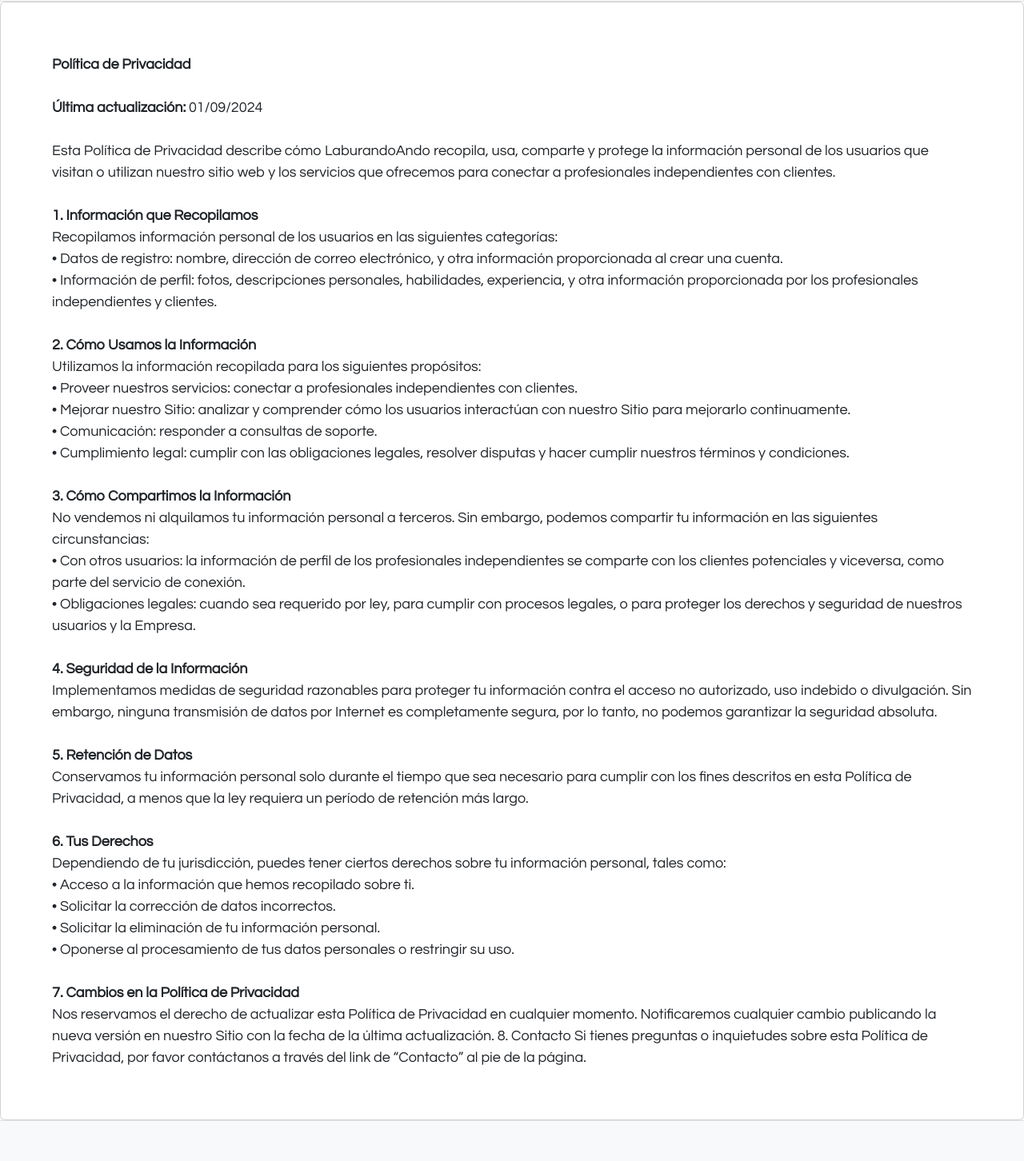
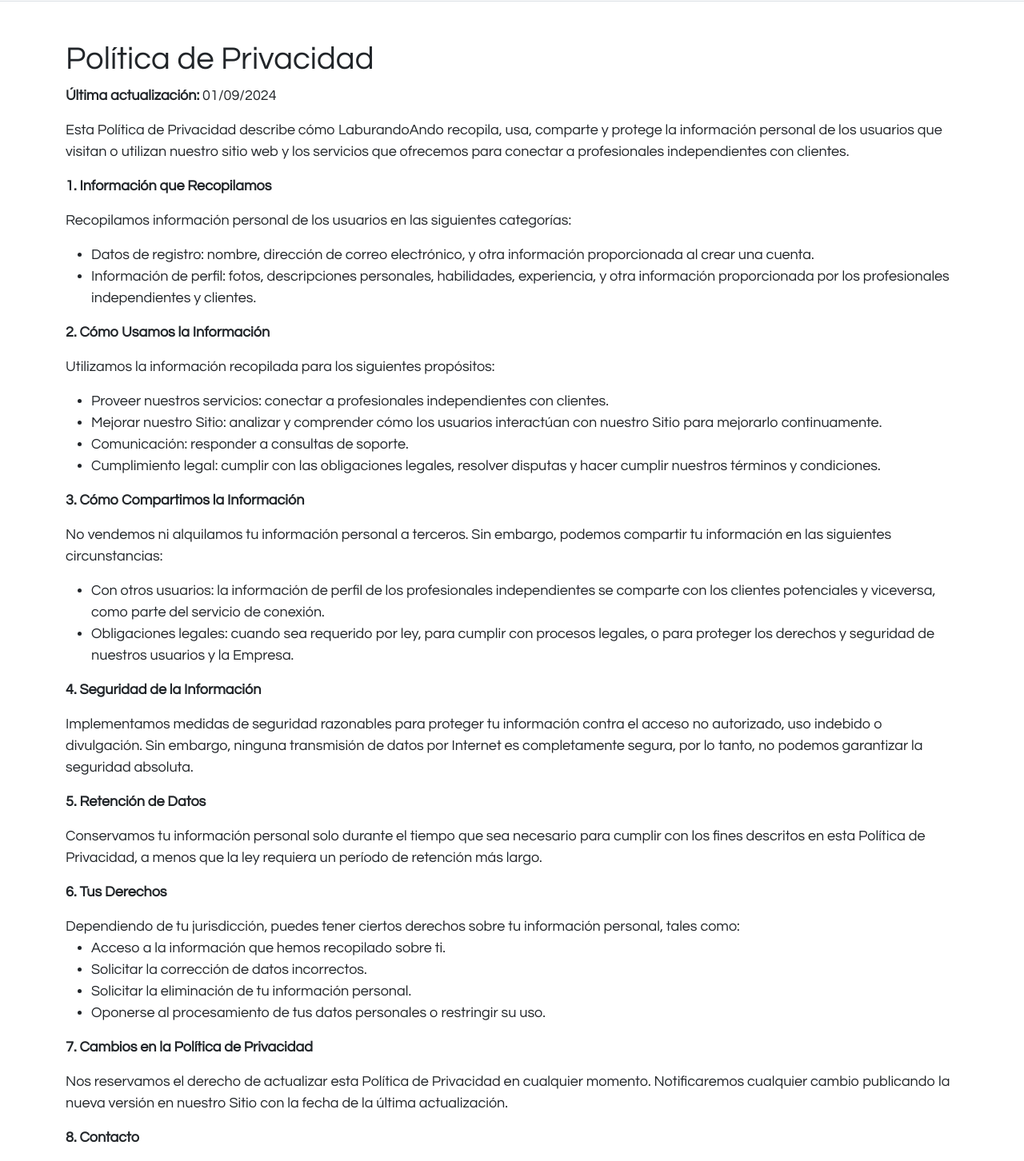
Before and after one commit to FranprzDev/LaburandoAndo, a React (Vite) app: page /politica in a window 1280 px wide. Shown: the part 68-1520 px from the top of the page at 80% size. Built offline with nearby package versions, Linux system fonts and the light colour scheme.

Commit message:
corregi estructura en cp PoliticaPrivacidad, UsoCliente y UsoProfesional

```diff
--- a/src/App.css
+++ b/src/App.css
@@ -91,7 +91,8 @@ img{
     .btn,
     .nav-link,
     button,
-    label{
+    label,
+    li{
         font-size: var(--fontText-xl);
     }
 }
--- a/src/pages/TerminosCondiciones/PoliticaPrivacidad.jsx
+++ b/src/pages/TerminosCondiciones/PoliticaPrivacidad.jsx
@@ -1,89 +1,105 @@
-import React from "react";
-
 const PoliticaPrivacidad = () => {
   return (
-    <div className="card">
-      <div className="card-body">
-        <p className="mx-5 my-5">
-          <strong>Política de Privacidad</strong> <br />
-          <br />
-          <strong>Última actualización:</strong> 01/09/2024 <br />
-          <br />
+    <div className="container py-5">
+      <h1>Política de Privacidad</h1>
+      <p>
+        <span className="fw-bold mt-3 me-1">Última actualización:</span>
+        <span>01/09/2024</span>
+      </p>
+      <p className="mb-3">
         Esta Política de Privacidad describe cómo LaburandoAndo recopila, usa,
-          comparte y protege la información personal de los usuarios que visitan
-          o utilizan nuestro sitio web y los servicios que ofrecemos para
-          conectar a profesionales independientes con clientes. <br />
-          <br />
-          <strong>1. Información que Recopilamos</strong> <br />
-          Recopilamos información personal de los usuarios en las siguientes
-          categorías: <br />
-          • Datos de registro: nombre, dirección de correo electrónico, y otra
-          información proporcionada al crear una cuenta.
-          <br />
-          • Información de perfil: fotos, descripciones personales, habilidades,
-          experiencia, y otra información proporcionada por los profesionales
-          independientes y clientes. <br />
-          <br />
-          <strong>2. Cómo Usamos la Información </strong>
-          <br />
+        comparte y protege la información personal de los usuarios que visitan o
+        utilizan nuestro sitio web y los servicios que ofrecemos para conectar a
+        profesionales independientes con clientes.
+      </p>
+      <p className="fw-bold mt-3">1. Información que Recopilamos</p>
+
+      <p>  Recopilamos información personal de los usuarios en las siguientes
+      categorías:</p>
+      <ul>
+        <li>Datos de registro: nombre, dirección de correo electrónico,
+        y otra información proporcionada al crear una cuenta.</li>
+        <li>Información de
+      perfil: fotos, descripciones personales, habilidades, experiencia, y otra
+      información proporcionada por los profesionales independientes y clientes.</li>
+      </ul>
+      <p className="fw-bold mt-3 mt-3">2. Cómo Usamos la Información </p>
+      <p>
         Utilizamos la información recopilada para los siguientes propósitos:
-          <br />
-          • Proveer nuestros servicios: conectar a profesionales independientes
-          con clientes. <br />
-          • Mejorar nuestro Sitio: analizar y comprender cómo los usuarios
-          interactúan con nuestro Sitio para mejorarlo continuamente. <br />
-          • Comunicación: responder a consultas de soporte. <br />
-          • Cumplimiento legal: cumplir con las obligaciones legales, resolver
-          disputas y hacer cumplir nuestros términos y condiciones. <br />
-          <br />
-          <strong>3. Cómo Compartimos la Información</strong>
-          <br />
+      </p>
+      <ul>
+        <li>
+          Proveer nuestros servicios: conectar a profesionales independientes
+          con clientes.{" "}
+        </li>
+        <li>
+          Mejorar nuestro Sitio: analizar y comprender cómo los usuarios
+          interactúan con nuestro Sitio para mejorarlo continuamente.{" "}
+        </li>
+        <li>Comunicación: responder a consultas de soporte. </li>
+        <li>
+          Cumplimiento legal: cumplir con las obligaciones legales, resolver
+          disputas y hacer cumplir nuestros términos y condiciones.{" "}
+        </li>
+      </ul>
+      <p className="fw-bold mt-3 mt-3">3. Cómo Compartimos la Información</p>
+      <p>
         No vendemos ni alquilamos tu información personal a terceros. Sin
         embargo, podemos compartir tu información en las siguientes
         circunstancias:
-          <br />
-          • Con otros usuarios: la información de perfil de los profesionales
+      </p>
+      <ul>
+        <li>
+          Con otros usuarios: la información de perfil de los profesionales
           independientes se comparte con los clientes potenciales y viceversa,
-          como parte del servicio de conexión.
-          <br />
-          • Obligaciones legales: cuando sea requerido por ley, para cumplir con
+          como parte del servicio de conexión.{" "}
+        </li>
+        <li>
+          Obligaciones legales: cuando sea requerido por ley, para cumplir con
           procesos legales, o para proteger los derechos y seguridad de nuestros
-          usuarios y la Empresa. <br />
-          <br />
-          <strong>4. Seguridad de la Información</strong>
-          <br /> Implementamos medidas de seguridad razonables para proteger tu
-          información contra el acceso no autorizado, uso indebido o
-          divulgación. Sin embargo, ninguna transmisión de datos por Internet es
-          completamente segura, por lo tanto, no podemos garantizar la seguridad
-          absoluta. <br />
-          <br />
-          <strong>5. Retención de Datos</strong>
-          <br /> Conservamos tu información personal solo durante el tiempo que
-          sea necesario para cumplir con los fines descritos en esta Política de
+          usuarios y la Empresa.{" "}
+        </li>
+      </ul>
+      <p className="fw-bold mt-3">4. Seguridad de la Información</p>
+      <p>
+        Implementamos medidas de seguridad razonables para proteger tu
+        información contra el acceso no autorizado, uso indebido o divulgación.
+        Sin embargo, ninguna transmisión de datos por Internet es completamente
+        segura, por lo tanto, no podemos garantizar la seguridad absoluta.
+      </p>
+      <p className="fw-bold mt-3">5. Retención de Datos</p>
+      <p>
+        {" "}
+        Conservamos tu información personal solo durante el tiempo que sea
+        necesario para cumplir con los fines descritos en esta Política de
         Privacidad, a menos que la ley requiera un período de retención más
         largo.
-          <br />
-          <br />
-          <strong>6. Tus Derechos</strong> <br />
+      </p>
+      <p className="fw-bold mt-3">6. Tus Derechos</p>
+      <p>
         Dependiendo de tu jurisdicción, puedes tener ciertos derechos sobre tu
         información personal, tales como:
-          <br />
-          • Acceso a la información que hemos recopilado sobre ti. <br />
-          • Solicitar la corrección de datos incorrectos. <br />
-          • Solicitar la eliminación de tu información personal. <br />
-          • Oponerse al procesamiento de tus datos personales o restringir su
-          uso. <br />
-          <br />
-          <strong>7. Cambios en la Política de Privacidad </strong>
-          <br />
+        <ul>
+          <li>Acceso a la información que hemos recopilado sobre ti.</li>
+          <li>Solicitar la corrección de datos incorrectos.</li>
+          <li>Solicitar la eliminación de tu información personal.</li>
+          <li>
+            Oponerse al procesamiento de tus datos personales o restringir su
+            uso.
+          </li>
+        </ul>
+      </p>
+      <p className="fw-bold mt-3">7. Cambios en la Política de Privacidad </p>
+      <p>
         Nos reservamos el derecho de actualizar esta Política de Privacidad en
         cualquier momento. Notificaremos cualquier cambio publicando la nueva
-          versión en nuestro Sitio con la fecha de la última actualización. 8.
-          Contacto Si tienes preguntas o inquietudes sobre esta Política de
-          Privacidad, por favor contáctanos a través del link de “Contacto” al
-          pie de la página.
+        versión en nuestro Sitio con la fecha de la última actualización.
       </p>
-      </div>
+      <p className="fw-bold mt-3">8. Contacto</p>
+      <p>
+        Si tienes preguntas o inquietudes sobre esta Política de Privacidad, por
+        favor contáctanos a través del link de “Contacto” al pie de la página.
+      </p>
     </div>
   );
 };
--- a/src/pages/TerminosCondiciones/UsoCliente.jsx
+++ b/src/pages/TerminosCondiciones/UsoCliente.jsx
@@ -1,92 +1,113 @@
-import React from "react";
-
 const UsoCliente = () => {
   return (
-    <div className="card">
-      <div className="card-body">
-        <p className="mx-5 my-5">
-          <strong>Condiciones de Uso para Clientes</strong> <br />
-          <br />
-          <strong>Última actualización: </strong>01/09/2024 <br />
-          <br />
-          Estas Condiciones de Uso regulan el acceso y uso de LaburandoAndo por
-          parte de los clientes que desean contratar los servicios de
-          profesionales independientes a través de nuestro sitio web. Al
-          utilizar el Sitio, aceptas estas Condiciones de Uso. <br />
-          <br />
-          <strong>1. Registro y Elegibilidad </strong>
-          <br />
+    <div className="container py-5">
+      <h1>Condiciones de Uso para Clientes</h1>
+      <p>
+        <span className="fw-bold mt-3">Última actualización: </span>01/09/224
+        <span></span>{" "}
+      </p>
+      <p>
+        Estas Condiciones de Uso regulan el acceso y uso de LaburandoAndo por
+        parte de los clientes que desean contratar los servicios de
+        profesionales independientes a través de nuestro sitio web. Al utilizar
+        el Sitio, aceptas estas Condiciones de Uso.{" "}
+      </p>
+      <p className="fw-bold mt-3">1. Registro y Elegibilidad </p>
+      <ul className="list-unstyled">
+        <li>
           1.1 Requisitos de Registro: Para utilizar el Sitio como Cliente, debes
           registrarte creando una cuenta con información precisa, completa y
           actualizada. Eres responsable de mantener la confidencialidad de tus
           credenciales de inicio de sesión y de todas las actividades que
-          ocurran bajo tu cuenta. <br />
+          ocurran bajo tu cuenta.{" "}
+        </li>
+        <li>
           1.2 Elegibilidad: Debes ser mayor de 18 años y tener la capacidad
           legal para celebrar contratos vinculantes. Al utilizar el Sitio,
-          garantizas que cumples con estos requisitos. <br />
-          <br />
-          <strong>2. Uso del Sitio y Servicios</strong> <br />
+          garantizas que cumples con estos requisitos.{" "}
+        </li>
+      </ul>
+      <p className="fw-bold mt-3">2. Uso del Sitio y Servicios</p>
+      <ul className="list-unstyled">
+        <li>
           2.1 Contratación de Profesionales: Los Clientes pueden buscar y
           contratar a Profesionales a través del Sitio. Las condiciones
           específicas del servicio se acuerdan directamente entre el Cliente y
-          el Profesional, y la Empresa no es parte de este contrato. <br />
+          el Profesional, y la Empresa no es parte de este contrato.
+        </li>
+        <li>
           2.2 Evaluación y Selección: Eres responsable de evaluar la idoneidad,
           habilidades y credenciales de los Profesionales antes de contratarlos.
           La Empresa no garantiza la calidad, competencia o desempeño de los
-          Profesionales. <br />
+          Profesionales.
+        </li>
+        <li>
           2.3 Comportamiento del Usuario: Debes actuar de manera profesional y
           respetuosa en todas las interacciones con los Profesionales. No se
-          tolerará ningún comportamiento abusivo, fraudulento o engañoso. <br />
+          tolerará ningún comportamiento abusivo, fraudulento o engañoso.
+        </li>
+        <li>
+          {" "}
           2.4 Prohibiciones de Uso: No está permitido usar el Sitio para
           solicitar servicios ilegales, transmitir contenido ofensivo o violar
-          los derechos de otros usuarios. <br />
-          <br />
-          <strong>3. Pagos y Tarifas</strong> <br />
-          Pagos a Profesionales: Los pagos por los servicios contratados se
-          acuerdan entre las partes. <br />
-          <br />
-          <strong>4. Responsabilidades y Exenciones </strong>
-          <br />
+          los derechos de otros usuarios.
+        </li>
+      </ul>
+      <p className="fw-bold mt-3">3. Pagos y Tarifas</p>
+      Pagos a Profesionales: Los pagos por los servicios contratados se acuerdan
+      entre las partes.
+      <p className="fw-bold mt-3">4. Responsabilidades y Exenciones </p>
+      <ul className="list-unstyled">
+        <li>
           4.1 Responsabilidad del Cliente: Como Cliente, eres responsable de
           garantizar que cualquier servicio recibido cumpla con tus expectativas
           y requerimientos. Debes cumplir con los términos acordados con el
-          Profesional y pagar por los servicios prestados. <br />
+          Profesional y pagar por los servicios prestados.
+        </li>
+        <li>
           4.2 Exención de Responsabilidad de la Empresa: La Empresa no garantiza
           la calidad de los servicios proporcionados por los Profesionales. No
           somos responsables de los acuerdos, incumplimientos o cualquier daño
-          que surja de la relación entre Clientes y Profesionales. <br />
+          que surja de la relación entre Clientes y Profesionales.{" "}
+        </li>
+        <li>
           4.3 Uso del Contenido del Sitio: No puedes copiar, reproducir,
           distribuir o explotar comercialmente ningún contenido del Sitio sin
-          nuestra autorización previa por escrito. <br />
-          <br />
-          <strong>5. Limitación de Responsabilidad </strong>
-          <br />
-          La Empresa no será responsable por daños directos, indirectos,
-          incidentales, especiales, o consecuentes derivados del uso del Sitio,
-          de la contratación de servicios de Profesionales, o de cualquier
-          acción realizada por terceros a través del Sitio. <br />
-          <br />
-          <strong>6. Modificaciones y Terminación</strong> <br />
+          nuestra autorización previa por escrito.{" "}
+        </li>
+      </ul>
+      <p className="fw-bold mt-3">5. Limitación de Responsabilidad </p>
+      <p>
+        La Empresa no será responsable por daños directos, indirectos,
+        incidentales, especiales, o consecuentes derivados del uso del Sitio, de
+        la contratación de servicios de Profesionales, o de cualquier acción
+        realizada por terceros a través del Sitio.{" "}
+      </p>
+      <p className="fw-bold mt-3">6. Modificaciones y Terminación</p>
+      <ul className="list-unstyled">
+        <li>
           6.1 Modificación de las Condiciones: Nos reservamos el derecho de
           modificar estas Condiciones de Uso en cualquier momento. Te
           notificaremos sobre cambios significativos y continuaremos
-          proporcionando acceso al Sitio bajo las nuevas Condiciones. <br />
+          proporcionando acceso al Sitio bajo las nuevas Condiciones.
+        </li>
+        <li>
           6.2 Terminación del Servicio: Podemos suspender o cerrar tu cuenta en
           cualquier momento si violas estas Condiciones o por cualquier otra
-          razón justificada. <br />
-          <br />
-          <strong>7. Ley Aplicable y Jurisdicción</strong> <br />
-          Estas Condiciones se rigen por las leyes de Argentina, sin
-          consideración a sus principios de conflicto de leyes. Cualquier
-          disputa derivada de estas Condiciones se resolverá en los tribunales.
-          <br />
-          <br />
-          <strong>8. Contacto </strong>
-          <br />
-          Para consultas sobre estas Condiciones de Uso, contáctanos a través
-          del link “Contacto” al pie de la página
-        </p>
-      </div>
+          razón justificada.
+        </li>
+      </ul>
+      <p className="fw-bold mt-3">7. Ley Aplicable y Jurisdicción</p>
+      <p>
+        Estas Condiciones se rigen por las leyes de Argentina, sin consideración
+        a sus principios de conflicto de leyes. Cualquier disputa derivada de
+        estas Condiciones se resolverá en los tribunales.
+      </p>
+      <p className="fw-bold mt-3">8. Contacto </p>
+      <p>
+        Para consultas sobre estas Condiciones de Uso, contáctanos a través del
+        link “Contacto” al pie de la página
+      </p>
     </div>
   );
 };
--- a/src/pages/TerminosCondiciones/UsoProfesional.jsx
+++ b/src/pages/TerminosCondiciones/UsoProfesional.jsx
@@ -2,103 +2,123 @@ import React from "react";
 
 const UsoProfesional = () => {
   return (
-    <div className="card">
-      <div className="card-body">
-        <p className="mx-5 my-5">
-          <strong>Condiciones de Uso para Profesionales </strong>
-          <br />
-          <br />
-          <strong>Última actualización: </strong>01/09/2024
-          <br />
-          <br />
+    <div className="container py-5">
+      <h1>Condiciones de Uso para Profesionales</h1>
+      <p>
+        <span className="fw-bold mt-3">Última actualización: </span>01/09/224
+        <span></span>{" "}
+      </p>
+      <p>
         Estas Condiciones de Uso regulan el acceso y uso de LaburandoAndo por
         parte de los profesionales independientes que desean ofrecer sus
-          servicios a través de nuestro sitio. Al registrarte y utilizar el
-          Sitio, aceptas estas Condiciones de Uso. <br />
-          <br />
-          <strong>1. Registro y Elegibilidad</strong>
-          <br />
+        servicios a través de nuestro sitio. Al registrarte y utilizar el Sitio,
+        aceptas estas Condiciones de Uso.
+      </p>
+      <p className="fw-bold mt-3">1. Registro y Elegibilidad</p>
+      <ul className="list-unstyled">
+        <li>
           1.1 Requisitos de Registro: Para utilizar el Sitio como Profesional,
           debes registrarte creando una cuenta con información precisa, completa
           y actualizada. Eres responsable de mantener la confidencialidad de tus
           credenciales de inicio de sesión y de todas las actividades que
-          ocurran bajo tu cuenta. <br />
+          ocurran bajo tu cuenta.
+        </li>
+        <li>
           1.2 Elegibilidad: Debes ser mayor de 18 años y tener la capacidad
           legal para celebrar contratos vinculantes. También debes poseer todas
           las licencias, permisos y certificaciones necesarios para prestar los
-          servicios que ofreces. <br />
+          servicios que ofreces.
+        </li>
+        <li>
           1.3 Verificación de Identidad: La Empresa se reserva el derecho de
           verificar tu identidad y la exactitud de la información proporcionada.
           Al registrarte, aceptas que podemos solicitar información adicional
-          para verificar tu identidad. <br />
-          <br />
-          <strong>2. Uso del Sitio y Servicios</strong>
-          <br />
+          para verificar tu identidad.
+        </li>
+      </ul>
+      <p className="fw-bold mt-3">2. Uso del Sitio y Servicios</p>
+      <ul className="list-unstyled">
+        <li>
           2.1 Provisión de Servicios: Los Profesionales son responsables de
           proporcionar los servicios acordados con los clientes, conforme a los
           términos establecidos en el acuerdo entre ambas partes. La Empresa no
           garantiza ningún nivel de éxito o contratación a través del Sitio.
-          <br />
+        </li>
+        <li>
           2.2 Comportamiento Profesional: Debes actuar de manera profesional y
           respetuosa en todas tus interacciones con clientes. No se tolerará
-          ningún comportamiento fraudulento, engañoso o abusivo. <br />
+          ningún comportamiento fraudulento, engañoso o abusivo.
+        </li>
+        <li>
           2.3 Cumplimiento Legal: Eres responsable de cumplir con todas las
           leyes, regulaciones y normas aplicables a tu actividad profesional,
-          incluidas las obligaciones fiscales. <br />
+          incluidas las obligaciones fiscales.
+        </li>
+        <li>
           2.4 Contenido de Perfil: Toda la información, descripción de
           servicios, tarifas y contenido proporcionado en tu perfil debe ser
           veraz y precisa. No está permitido incluir contenido ofensivo,
-          engañoso o que infrinja derechos de terceros. <br />
-          <br />
-          <strong>3. Restricciones de Uso</strong>
-          <br />
-          No debes: <br />
-          • Usar el Sitio para fines ilegales o no autorizados. <br />
+          engañoso o que infrinja derechos de terceros.
+        </li>
+      </ul>
+      <p className="fw-bold mt-3">3. Restricciones de Uso</p>
+      <ul className="list-unstyled">
+        <li>• Usar el Sitio para fines ilegales o no autorizados.</li>
+        <li>
           • Transmitir contenido que sea ofensivo, difamatorio, obsceno o que
-          infrinja derechos de terceros. <br />
+          infrinja derechos de terceros.
+        </li>
+        <li>
           • Realizar actividades que puedan dañar, deshabilitar o perjudicar la
-          funcionalidad del Sitio. <br />
+          funcionalidad del Sitio.
+        </li>
+        <li>
           • Intentar obtener acceso no autorizado a las cuentas de otros
-          usuarios o sistemas de la Empresa. <br />
-          <br />
-          <strong>4. Terminación y Suspensión</strong>
-          <br />
+          usuarios o sistemas de la Empresa.
+        </li>
+      </ul>
+      <p className="fw-bold mt-3">4. Terminación y Suspensión</p>
+      <ul className="list-unstyled">
+        <li>
           4.1 Terminación por el Profesional: Puedes cerrar tu cuenta en
           cualquier momento, notificándonos a través del link “Contacto” al pie
           de la página. Las obligaciones pendientes deberán ser cumplidas antes
-          de la terminación. <br />
+          de la terminación.
+        </li>
+        <li>
           4.2 Terminación por la Empresa: Nos reservamos el derecho de suspender
           o terminar tu cuenta si violas estas Condiciones, si se sospecha
-          actividad fraudulenta, o por cualquier otra razón justificada. <br />
-          <br />
-          <strong>5. Limitación de Responsabilidad</strong>
-          <br />
+          actividad fraudulenta, o por cualquier otra razón justificada.
+        </li>
+      </ul>
+      <p className="fw-bold mt-3">5. Limitación de Responsabilidad</p>
+      <p>
         La Empresa no es parte de los contratos entre los Profesionales y los
         clientes. No garantizamos la calidad, seguridad o legalidad de los
         servicios ofrecidos por los Profesionales. En ningún caso seremos
         responsables por daños indirectos, incidentales, especiales o
-          consecuentes derivados del uso del Sitio. <br />
-          <br />
-          <strong>6. Modificaciones de las Condiciones</strong>
-          <br />
+        consecuentes derivados del uso del Sitio.
+      </p>
+      <p className="fw-bold mt-3">6. Modificaciones de las Condiciones</p>
+      <ul className="list-unstyled">
+        <li>
           Nos reservamos el derecho de modificar estas Condiciones de Uso en
           cualquier momento. Te notificaremos sobre cambios significativos y
           continuaremos proporcionándote acceso al Sitio bajo las nuevas
-          Condiciones. <br />
-          <br />
-          <strong>7. Ley Aplicable y Jurisdicción</strong>
-          <br />
-          Estas Condiciones se rigen por las leyes de Argentina sin
-          consideración a sus principios de conflicto de leyes. Cualquier
-          disputa derivada de estas Condiciones se resolverá en los tribunales.
-          <br />
-          <br />
-          <strong>8. Contacto</strong>
-          <br />
-          Para consultas sobre estas Condiciones de Uso, contáctanos a través
-          del link “Contacto” al pie de la página.
+          Condiciones.
+        </li>
+      </ul>
+      <p className="fw-bold mt-3">7. Ley Aplicable y Jurisdicción</p>
+      <p>
+        Estas Condiciones se rigen por las leyes de Argentina sin consideración
+        a sus principios de conflicto de leyes. Cualquier disputa derivada de
+        estas Condiciones se resolverá en los tribunales.
       </p>
-      </div>
+      <p className="fw-bold mt-3">8. Contacto</p>
+      <p>
+        Para consultas sobre estas Condiciones de Uso, contáctanos a través del
+        link “Contacto” al pie de la página.
+      </p>
     </div>
   );
 };
```
Lines whose indentation alone changed are shown as unchanged.
